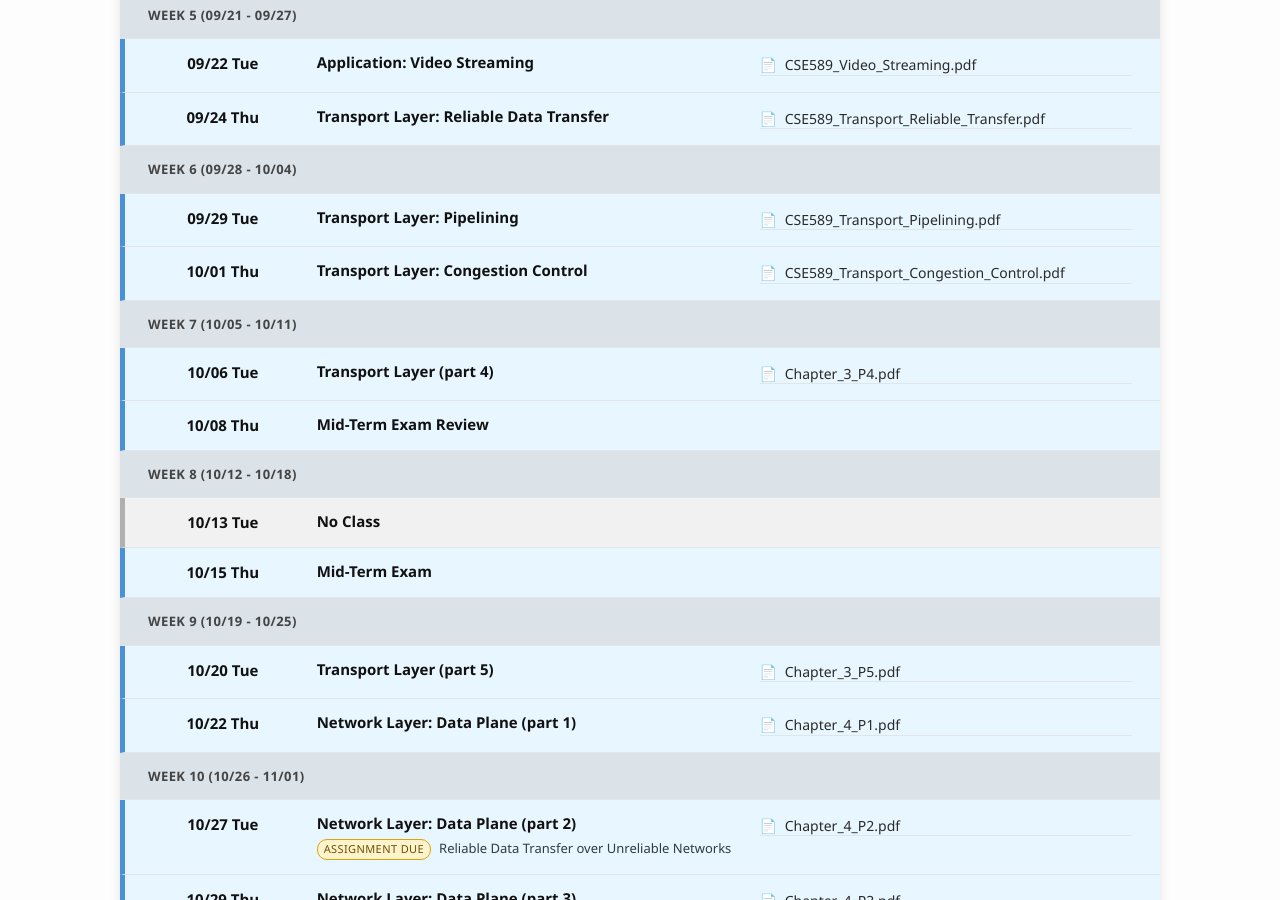
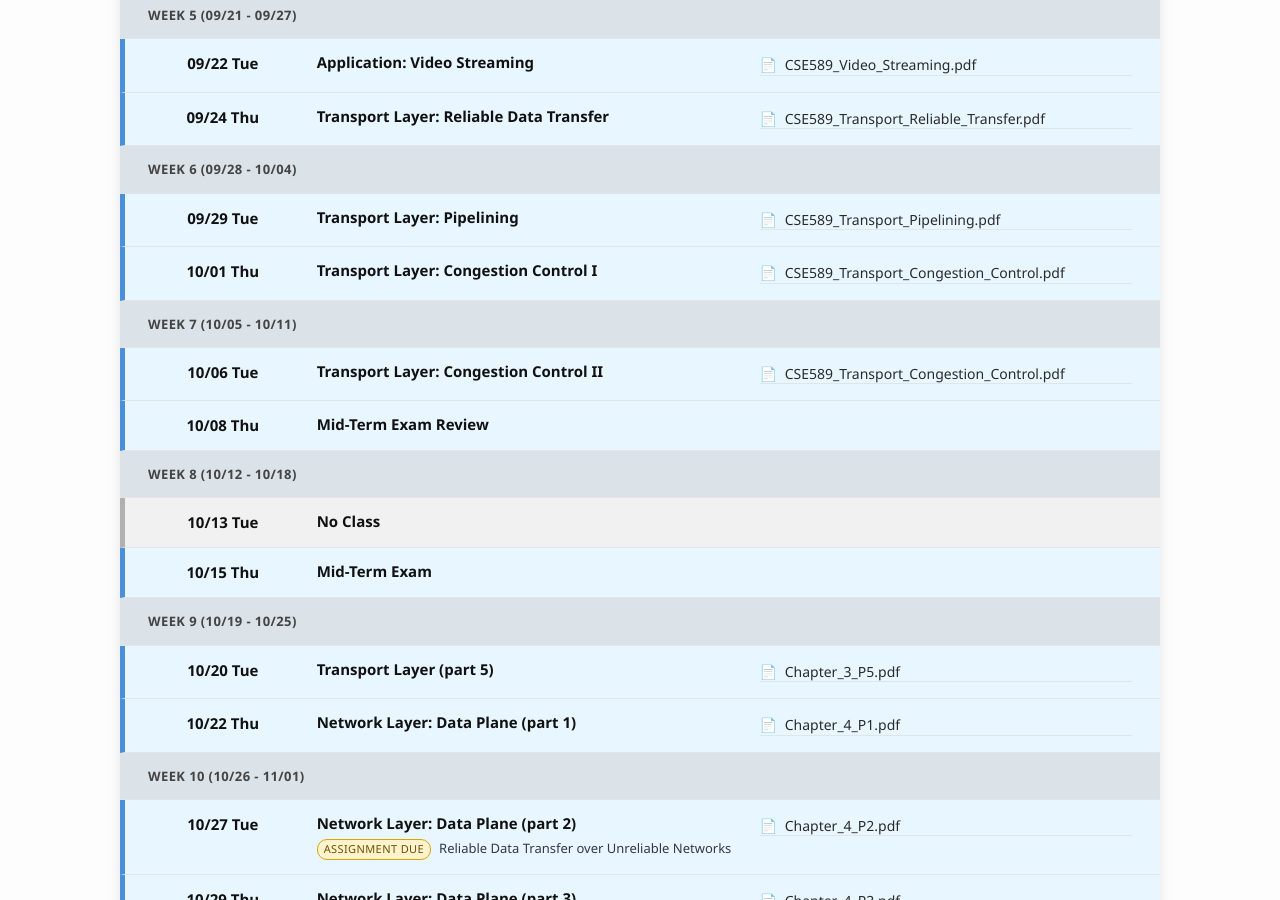
Before and after one commit to xieyaxiongfly/CSE589_fall_2026, a Jekyll site: the page built from schedule.md, in a window 1280 px wide and 900 px high, scrolled down 957 px. Built offline with Jekyll 4.4.1, drawn with Linux system fonts in a browser that asks for light colours; nearby versions of some CDN libraries.

Commit message:
uploading slides

```diff
--- a/_data/course_schedule.yml
+++ b/_data/course_schedule.yml
@@ -55,14 +55,14 @@ lecture_sequence:
   materials:
   - name: CSE589_Transport_Pipelining.pdf
     url: https://xieyaxiongfly.github.io/CSE589_fall_2026/static_files/uploads/CSE589_Transport_Pipelining.pdf
-- topic: 'Transport Layer: Congestion Control'
+- topic: 'Transport Layer: Congestion Control I'
   materials:
   - name: CSE589_Transport_Congestion_Control.pdf
     url: https://xieyaxiongfly.github.io/CSE589_fall_2026/static_files/uploads/CSE589_Chapter_3_Part_5_Congestion_Control.pdf
-- topic: Transport Layer (part 4)
+- topic: 'Transport Layer: Congestion Control II'
   materials:
-  - name: Chapter_3_P4.pdf
-    url: https://xieyaxiongfly.github.io/CSE589_fall_2026/static_files/uploads/Chapter_3_P4.pdf
+  - name: CSE589_Transport_Congestion_Control.pdf
+    url: https://xieyaxiongfly.github.io/CSE589_fall_2026/static_files/uploads/CSE589_Chapter_3_Part_5_Congestion_Control.pdf
 - topic: Mid-Term Exam Review
   materials: []
 - topic: Mid-Term Exam
```
